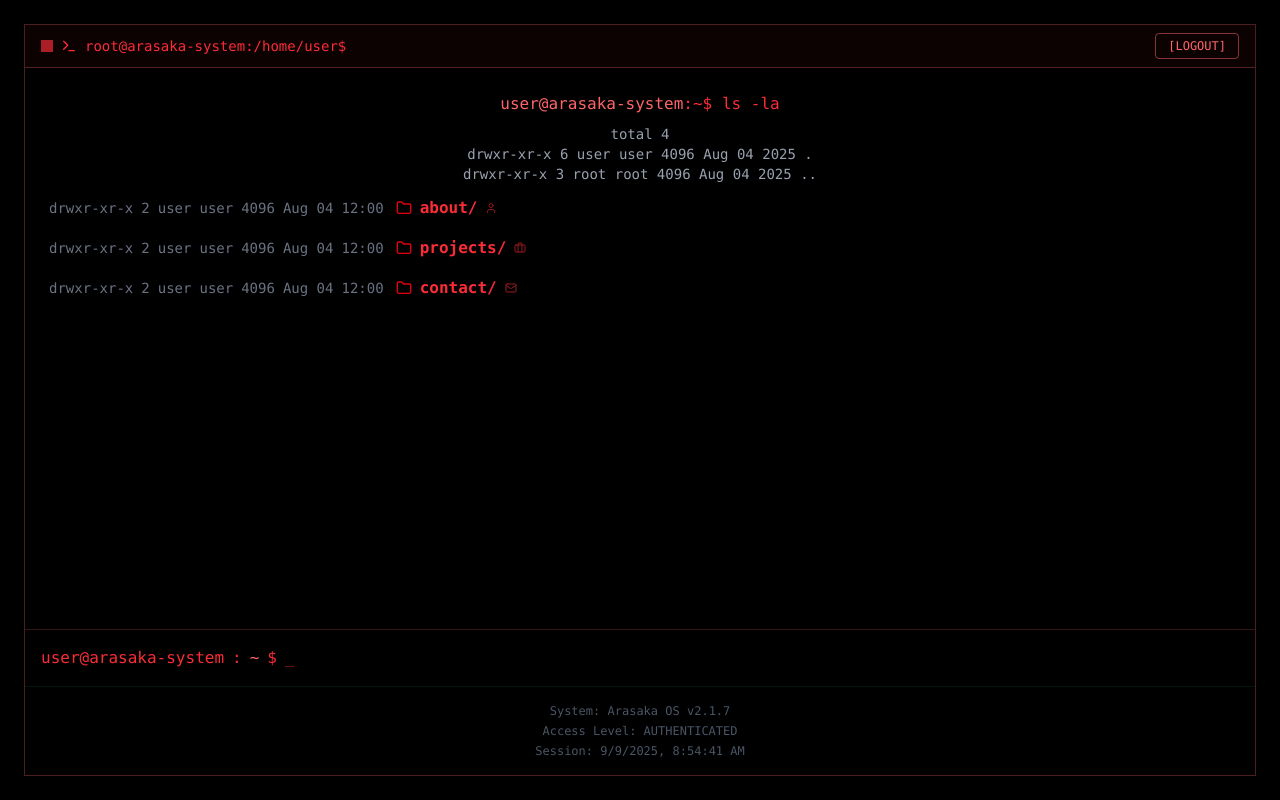
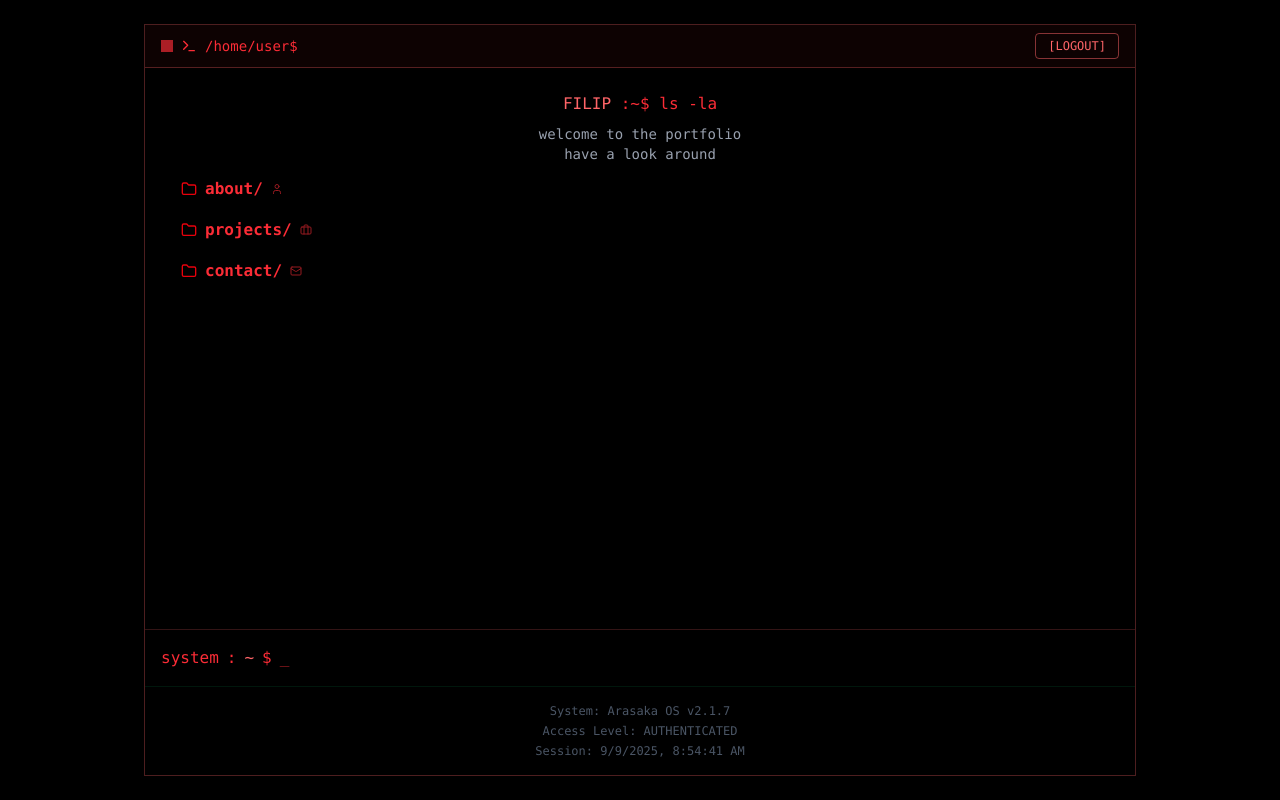
Before and after one commit to FP2003/portfolio-website, a Next.js app: page / in a window 1280 px wide. Both pictures are taken after a click on the button "ENTER PORTFOLIO". Built offline with nearby package versions, Linux system fonts and the light colour scheme.

Commit message:
adjustments minor

```diff
--- a/src/app/layout.tsx
+++ b/src/app/layout.tsx
@@ -9,7 +9,7 @@
 
 export const metadata: Metadata = {
   title: 'Filip Pielecki',
-  description: 'Portfolio showcasing my work and skills',
+  description: 'Portfolio',
 }
 
 export default function RootLayout({
--- a/src/app/page.tsx
+++ b/src/app/page.tsx
@@ -124,9 +124,6 @@
 
       {/* Footer - only show when not on NavBar */}
       {(isUnlocked && currentPage) && <Footer />}
-
-      {/* Ambient glow */}
-      <div className="absolute top-1/2 left-1/2 w-96 h-96 bg-red-600/5 rounded-full blur-3xl transform -translate-x-1/2 -translate-y-1/2 pointer-events-none" />
     </div>
   )
 }
--- a/src/components/NavBar.tsx
+++ b/src/components/NavBar.tsx
@@ -24,14 +24,14 @@
   }
 
   return (
-    <div className="h-screen flex flex-col bg-black text-red-500 font-mono p-6">
+    <div className="h-screen flex flex-col bg-black text-red-500 font-mono py-6 px-36">
       {/* Terminal Header */}
       <div className="flex flex-col flex-1 border border-red-400/30 bg-black/80 backdrop-blur-sm">
         <div className="flex items-center justify-between px-4 py-2 border-b border-red-400/30 bg-red-900/10">
           <div className="flex items-center gap-2">
             <div className="w-3 h-3 bg-red-500 animate-pulse"></div>
             <Terminal className="w-4 h-4" />
-            <span className="text-sm">root@arasaka-system:/home/user$</span>
+            <span className="text-sm">/home/user$</span>
           </div>
 
           {/* Logout Button - Top Right */}
@@ -53,12 +53,11 @@
             {/* Welcome Message */}
             <div className="space-y-2">
               <div className="text-red-500">
-                <span className="text-red-400">user@arasaka-system</span>:~$ ls -la
+                <span className="text-red-400">FILIP </span>:~$ ls -la
               </div>
               <div className="text-gray-400 text-sm">
-                total 4<br/>
-                drwxr-xr-x 6 user user 4096 Aug 04 2025 .<br/>
-                drwxr-xr-x 3 root root 4096 Aug 04 2025 ..<br/>
+                welcome to the portfolio<br/>
+                have a look around<br/>
               </div>
             </div>
 
@@ -84,13 +83,6 @@
                   >
                     <div className="flex items-center gap-3">
                       <div className="flex items-center gap-2 text-sm">
-                        <span className="text-gray-500">drwxr-xr-x</span>
-                        <span className="text-gray-500">2</span>
-                        <span className="text-gray-500">user</span>
-                        <span className="text-gray-500">user</span>
-                        <span className="text-gray-500">4096</span>
-                        <span className="text-gray-500">Aug 04</span>
-                        <span className="text-gray-500">12:00</span>
                       </div>
 
                       <div className="flex items-center gap-2">
@@ -124,7 +116,7 @@
           {/* Command Prompt - Above System Info */}
           <div className="border-t border-red-400/20 p-4 bg-black/30">
             <div className="flex items-center gap-2">
-              <span className="text-red-500">user@arasaka-system</span>
+              <span className="text-red-500">system</span>
               <span className="text-red-500">:</span>
               <span className="text-red-400">~</span>
               <span className="text-red-500">$</span>
```
